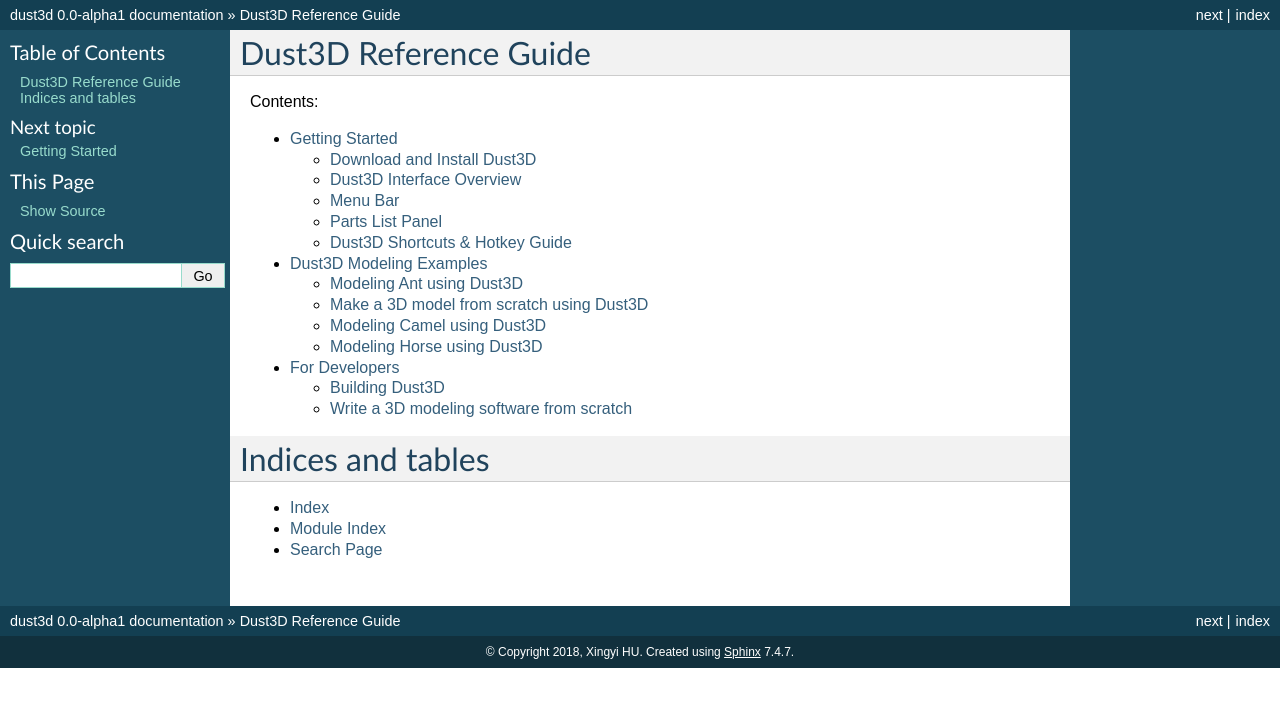
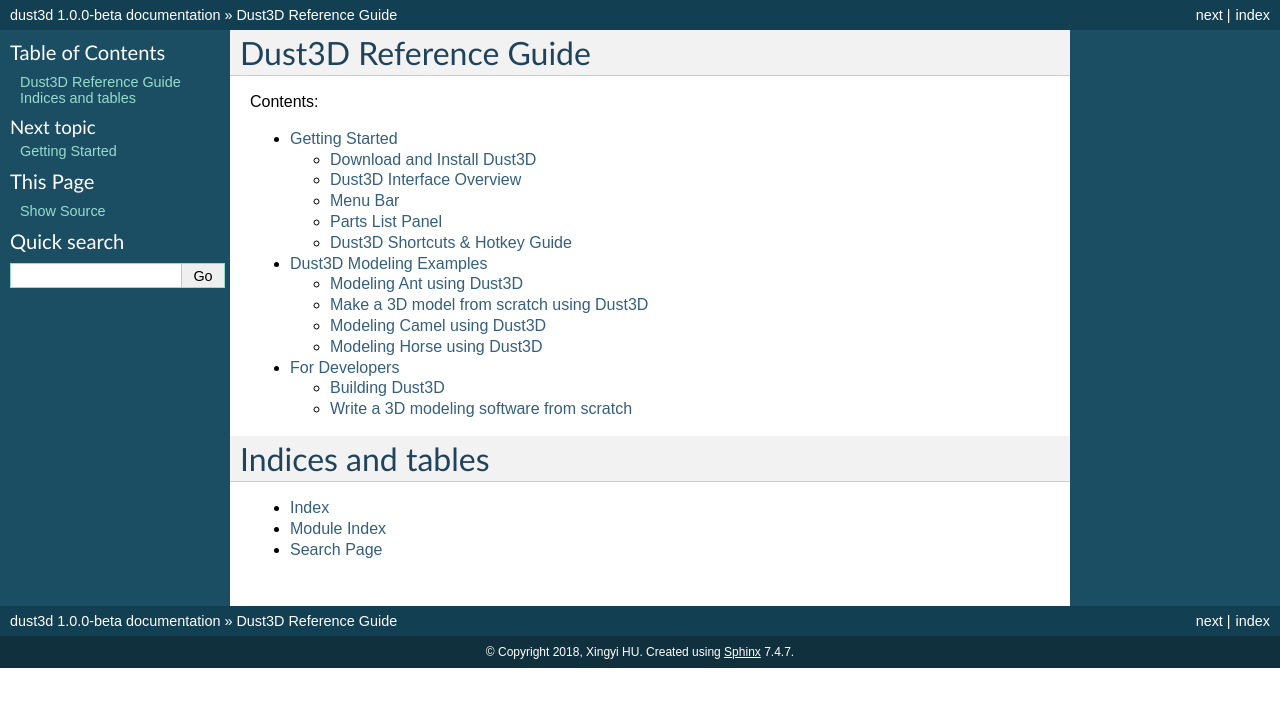
Before and after one commit to huxingyi/dust3d, a Sphinx documentation site: the page built from docs/index.rst, in a window 1280 px wide. Shown: the top 707 px of the page. Built offline with Sphinx 7.4.7, drawn with Linux system fonts in a browser that asks for light colours.

Commit message:
Change docs version to 1.0.0-beta

```diff
--- a/docs/conf.py
+++ b/docs/conf.py
@@ -26,7 +26,7 @@
 # The short X.Y version
 version = u''
 # The full version, including alpha/beta/rc tags
-release = u'0.0-alpha1'
+release = u'1.0.0-beta'
 
 
 # -- General configuration ---------------------------------------------------
```
